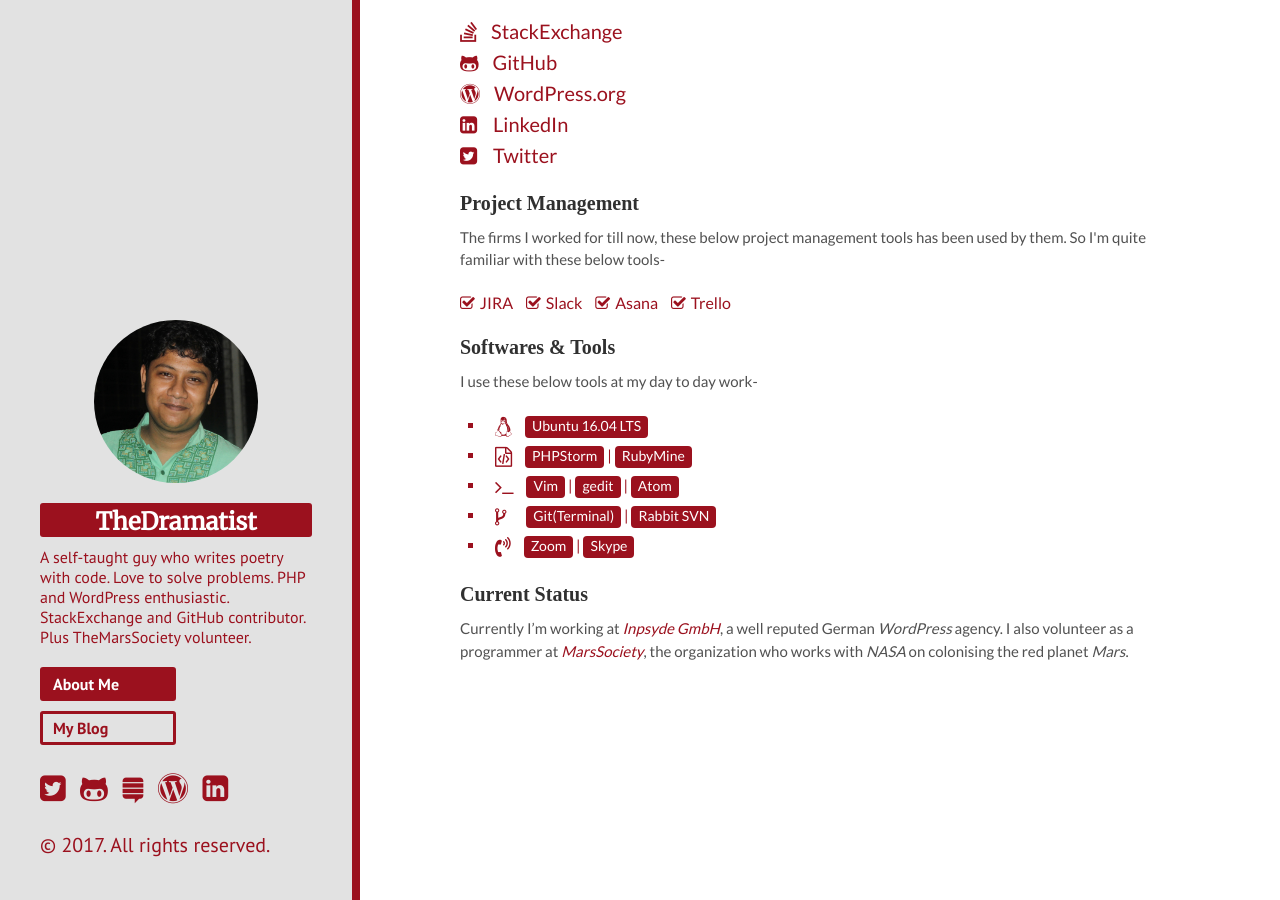
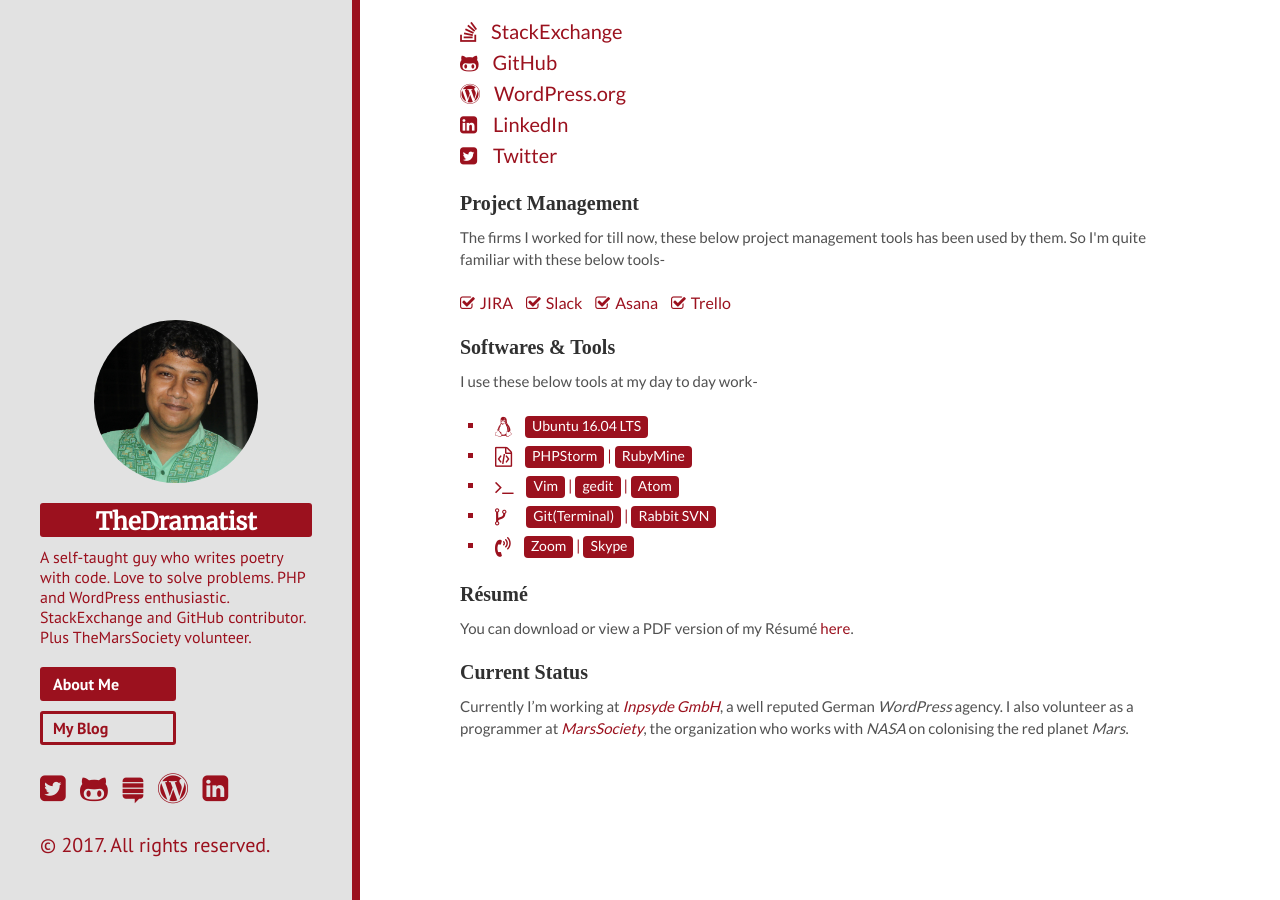
Before and after one commit to khanrn/codemascot.github.io, a Jekyll site: the page built from index.html, in a window 1280 px wide and 900 px high, scrolled down 547 px. Built offline with Jekyll 4.4.1, drawn with Linux system fonts in a browser that asks for light colours; nearby versions of some CDN libraries; some web fonts are replaced; Markdown is read by kramdown in place of the engine named in the settings.

Commit message:
Resume Added.

```diff
--- a/index.html
+++ b/index.html
@@ -60,6 +60,9 @@
 		</li>
 	</ul>
 
+	<h1 class="page-title">Résumé</h1>
+	<p>You can download or view a PDF version of my Résumé <a target="_blank" href="http://www.thedramatist.me/download/2017-11-08-resume-khan.pdf">here</a>.</p>
+
 	<h1 class="page-title">Current Status</h1>
 	<p>Currently I’m working at <em><a target="_blank" href="http://inpsyde.com/">Inpsyde GmbH</a></em>, a well reputed German <em>WordPress</em> agency. I also volunteer as a programmer at <em><a target="_blank" href="http://www.marssociety.org/">MarsSociety</a></em>, the organization who works with <em>NASA</em> on colonising the red planet <em>Mars</em>.</p>
 
```
